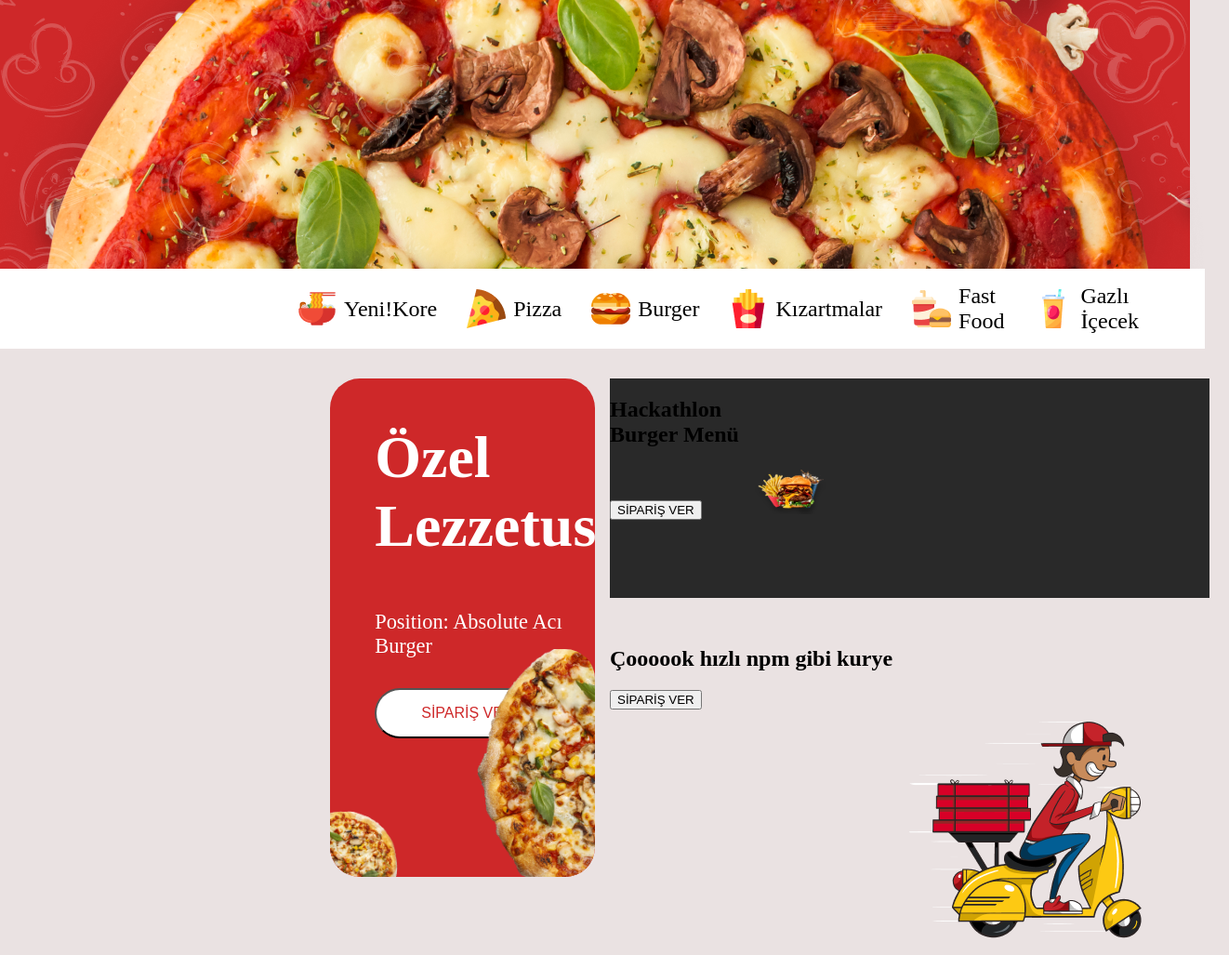
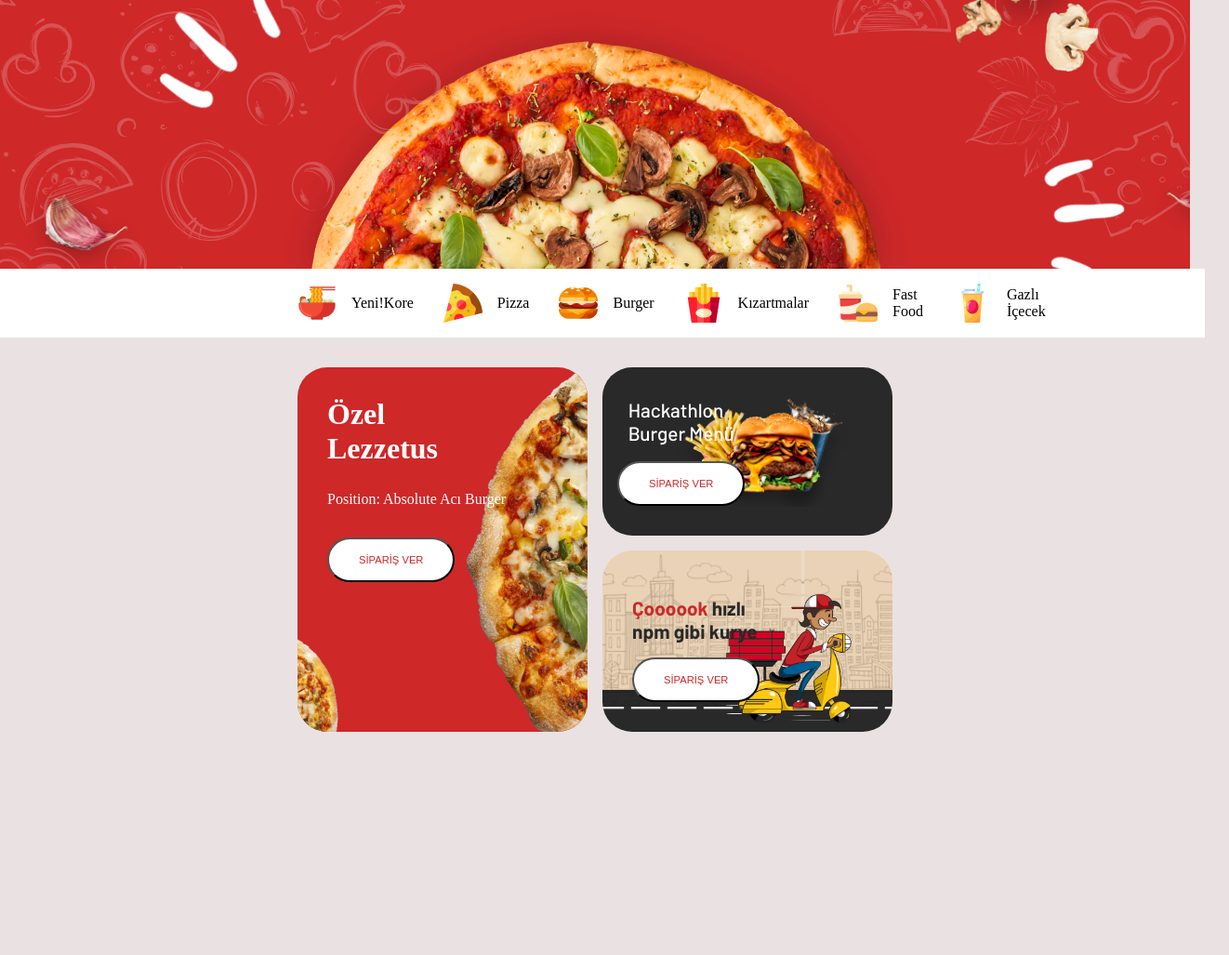
Before and after one commit to berkeyagizkiliccii/pizza-store-project, a website built with Vite: page pizza-store/index.html in a window 1280 px wide. Shown: the part 559-1586 px from the top of the page at 93% size, 1322 px wide, since content can reach past the window. After the commit the page ends 1378 px from the top, so only its background shows below. Built offline with nearby package versions, Linux system fonts and the light colour scheme; a web font is replaced by a local one.

Commit message:
siparis-section

```diff
--- a/pizza-store/index.html
+++ b/pizza-store/index.html
@@ -73,18 +73,21 @@
 
         <div class="sag-taraf">
           <div class="hackathlon">
-            <h1>Hackathlon<br>Burger Menü</h1>
-            <button>SİPARİŞ VER</button>
+            <div class="hack-yazilar">
+              <h1>Hackathlon<br>Burger Menü</h1>
+              <button>SİPARİŞ VER</button>
+            </div>
             <img src="/src/images/6166ed58d63154ac0f2a8d7ea2d719fc064bc3f6 (1).png" alt="">
           </div>
 
           <div class="kurye">
-            <h1><span>Çoooook</span> hızlı npm gibi kurye </h1>
-            <button>SİPARİŞ VER</button>
+            <div class="kurye-yazilar">
+              <h1><span>Çoooook</span> hızlı <br> npm gibi kurye </h1>
+              <button>SİPARİŞ VER</button>
+            </div>
             <img src="/src/images/3ecac5537e43419d60a8258a07300efc67447fa4 (2).png" alt="">
           </div>
         </div>
-
       </section>
     </div>
   </body>
--- a/pizza-store/src/style.css
+++ b/pizza-store/src/style.css
@@ -82,6 +82,7 @@ header img{
 }
 
 header img#pizza{
+  width: 55%;
   bottom: 0px;
 }
 header img#sag-ust{
@@ -118,7 +119,7 @@ header img#sol-alt{
   display: flex;
   justify-content: center;
   align-items: center;
-  gap: 0.5rem;
+  gap: 1rem;
   transition: transform 0.3s ease;
 }
 
@@ -129,10 +130,11 @@ header img#sol-alt{
 .ust-menu nav div a{
   text-decoration: none;
   color: black;
+  font-size: 1rem;
 }
 
 .siparis-ver{
-  width: 44.5vw;
+  width: 50vw;
   display: flex;
   margin: 2rem;
 }
@@ -142,62 +144,177 @@ header img#sol-alt{
   width: 50%;
   position: relative;
   border-radius: 2rem;
+  overflow: hidden;
 }
 .siparis-ver .ozel-lezzetus img{
-  position: absolute;
-  bottom: 0px;
-  right: 0px;
-  border-radius: 2rem;
+position: absolute;
+  top: 0;
+  right: 0;
   width: 100%;
+  height: 100%;
+  object-fit: cover;
+  overflow: hidden;
 
 }
 
 .siparis-ver .ozel-lezzetus .sol-yazi{
-  margin-top: 3rem;
-  margin-left: 3rem;
-  margin-right: 0px;
-  margin-bottom: s0px;
-
+  margin-top: 2rem;
+  margin-left: 2rem;
+  margin-right: 2px;
+  position: relative;
+  z-index: 10;
 }
 
 .siparis-ver .ozel-lezzetus .sol-yazi h1{
   color: white;
-  font-size: 4rem;
+  font-size: 2rem;
   margin-top: 0px;
 }
 
 .siparis-ver .ozel-lezzetus .sol-yazi p{
   color: white;
-  font-size: 1.4rem;
+  font-size: 1rem;
   margin-bottom: 2rem;
 }
 
 .siparis-ver .ozel-lezzetus .sol-yazi button{
   color: #CE2829;
   background-color: white;
-  font-size: 1rem;
+  font-size: 0.7rem;
   border-radius: 3rem;
-  padding: 1rem 3rem;
+  padding: 1rem 2rem;
+  transition:transform 0.3s ease;
 }
+.siparis-ver .ozel-lezzetus .sol-yazi button:hover{
+  transform: scale(1.2);
+  cursor: pointer;
+}
+
 
 .sag-taraf{
   margin-left: 1rem;
   display: flex;
   flex-direction: column;
-  gap: 2rem;
-  align-items: center;
+  gap: 1rem;
+  align-items: stretch;
   justify-content: center;
+  width: 50%;
+  height: 50%;
 }
 
 .sag-taraf div{
-
   height: 50%;
 }
 
 .sag-taraf .hackathlon{
   background-color: #292929;
+  display: flex;
+  align-items: center;
+  justify-content: space-between;
+  border-radius: 2rem;
+  position: relative;
+  overflow: hidden;
 }
 
+.sag-taraf .hackathlon .hack-yazilar{
+  display: flex;
+  flex-direction: column;
+  justify-content: center;
+  align-items: center;
+  margin-left: 1rem;
+  position: relative;
+  z-index: 10;
+  margin-top: 1rem;
+}
+
+.sag-taraf .hackathlon .hack-yazilar h1{
+  font-family: "Barlow", sans-serif;
+  font-size: 1.3rem;
+  font-weight: 500;
+  color: white;
+}
+.sag-taraf .hackathlon .hack-yazilar button{
+  color: #CE2829;
+  background-color: white;
+  font-size: 0.7rem;
+  border-radius: 3rem;
+  padding: 1rem 2rem;
+  transition:transform 0.3s ease;
+  margin-bottom: 2rem;
+}
+.sag-taraf .hackathlon .hack-yazilar button:hover{
+  transform: scale(1.2);
+  cursor: pointer;
+}
+
+
 .sag-taraf .hackathlon img{
-  width: 20%;
+  position: absolute;
+  top:1.5rem;
+  right: 3rem;
+  height: 70%;
+  width: auto;
 }
+
+.kurye {
+  background-color: #d3850749; /* Arka plan rengi */
+  /* Eğer elinde şehir çizimi olan background resmi varsa buraya ekleyebilirsin: */
+  background-image: url("images/b205d24a40ed8009ff8742ced4cebd1f21b6c436 (3).png");
+  background-size: cover;
+  background-position: center;
+  display: flex;
+  border-radius: 2rem;
+  position: relative;
+
+  overflow: hidden;
+  justify-content: stretch;
+  align-items: center; /* Dikeyde ortala */
+  padding-left: 2rem;
+}
+
+.kurye .kurye-yazilar{
+  display: flex;
+  flex-direction: column;
+  position: relative;
+  z-index: 10;
+  align-items: flex-start; /* ÖNEMLİ: Butonu sola yaslar, sündürmez */
+  margin-top: 2rem;
+}
+
+
+.kurye h1 {
+  font-family: "Barlow", sans-serif;
+  font-size: 1.3rem;
+  color: #292929;
+  margin-bottom: 1rem;
+  z-index: 10;
+  position: relative;
+}
+
+.kurye h1 span {
+  color: #CE2829;
+}
+
+.kurye button {
+  color: #CE2829;
+  background-color: white;
+  font-size: 0.7rem;
+  border-radius: 3rem;
+  padding: 1rem 2rem;
+  transition:transform 0.3s ease;
+  margin-top: 0rem;
+  margin-bottom: 2rem;
+}
+
+.kurye button:hover {
+  transform: scale(1.1);
+  cursor: pointer;
+}
+
+
+.kurye img {
+  position: absolute;
+  right: 0;
+  bottom: 0;
+  height: 80%;
+}
```
Also changed, not shown: pizza-store/src/images/b205d24a40ed8009ff8742ced4cebd1f21b6c436 (3).png (added).
